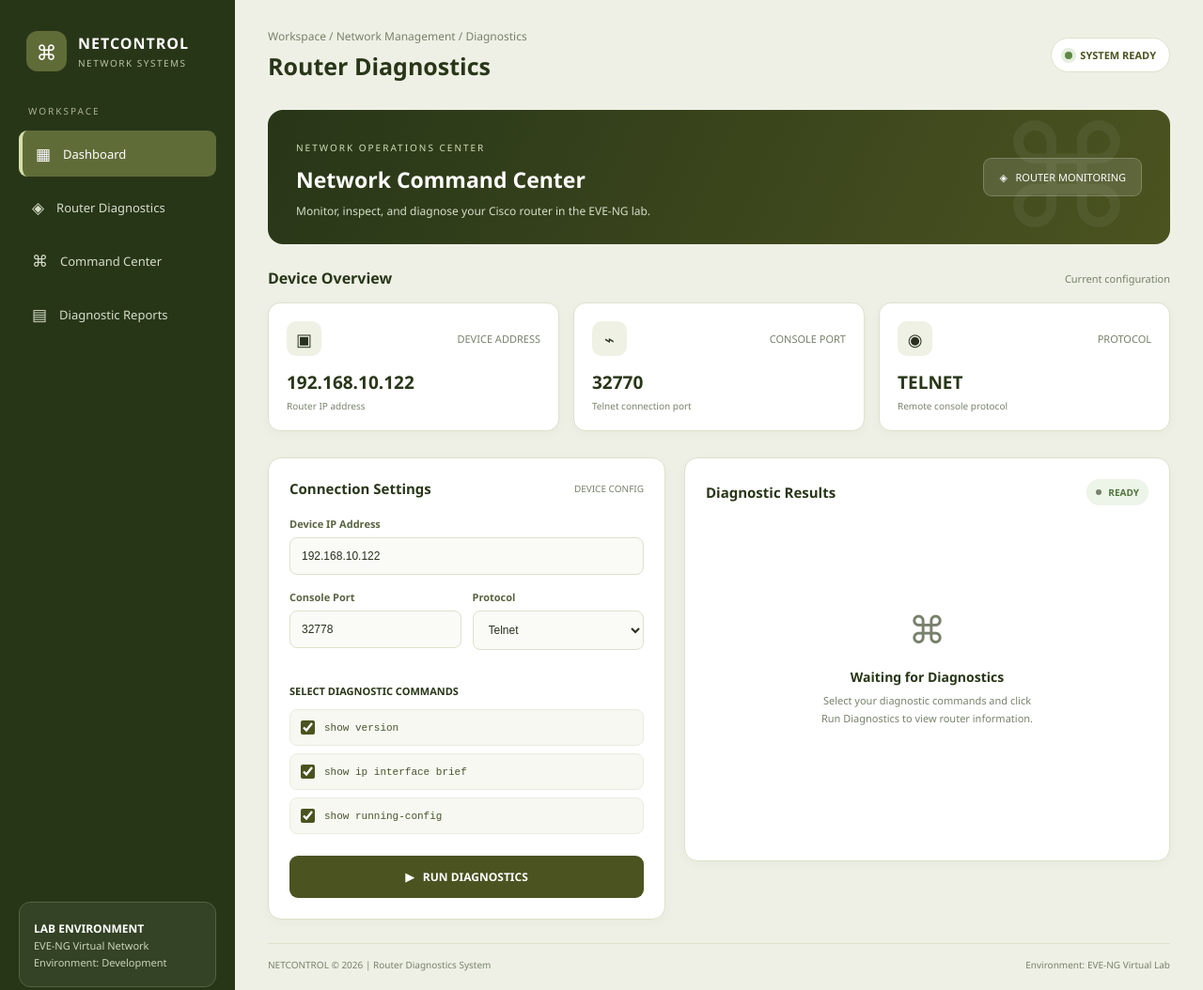
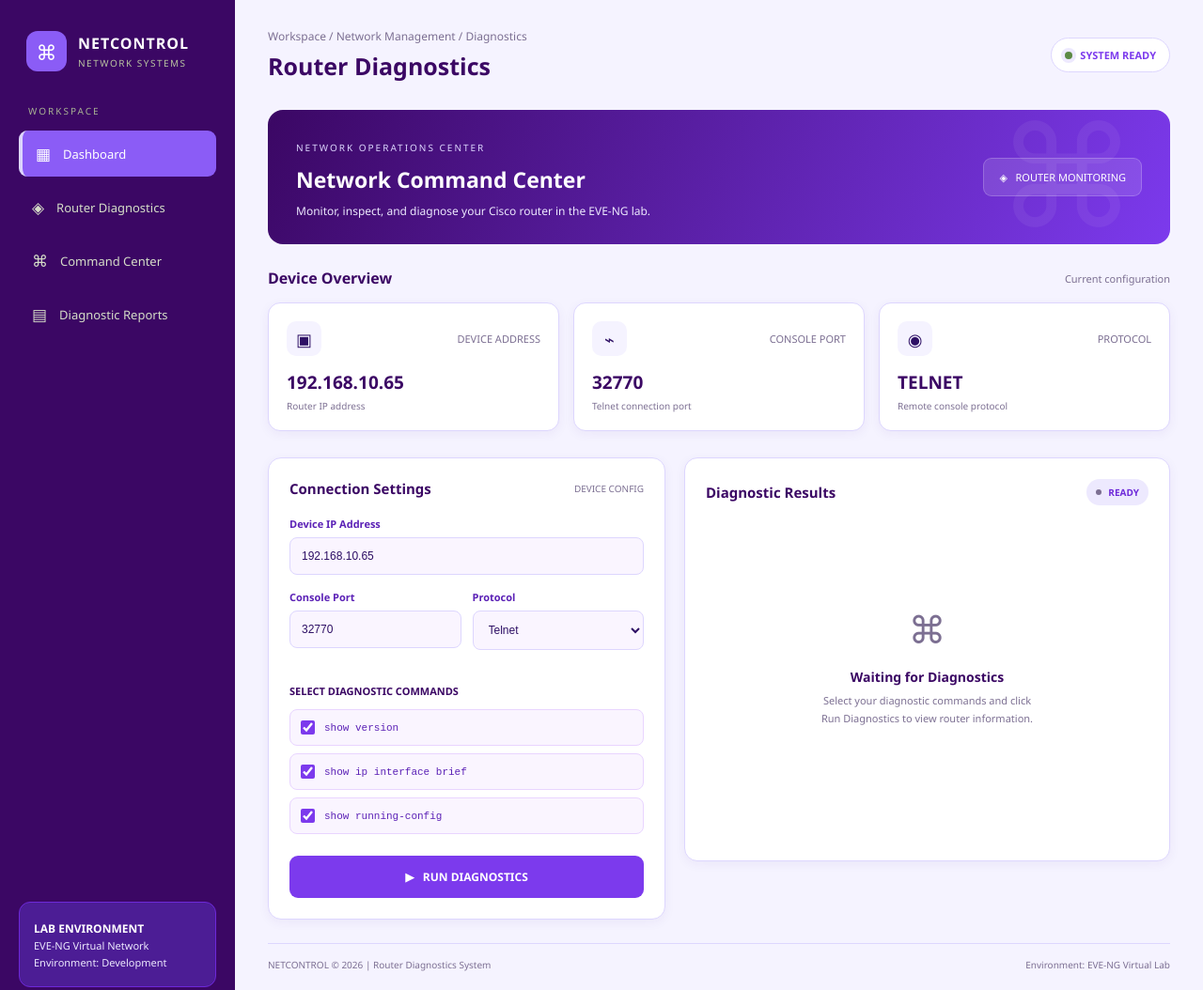
Before and after one commit to earldenver/avergonzado_automation, a plain HTML site: page RouterDiagnostics/index.html in a window 1280 px wide. Shown: the top 1054 px of the page at 94% size. Drawn offline with Linux system fonts and the light colour scheme.

Commit message:
Fix router diagnostics HTML and violet theme
Co-authored-by: Copilot <223556219+Copilot@users.noreply.github.com>

```diff
--- a/RouterDiagnostics/index.html
+++ b/RouterDiagnostics/index.html
@@ -7,23 +7,20 @@
     <title>Router Diagnostics | Network Command Center</title>
 
     <style>
-        /* ==============================
-           ARMY GREEN NETWORK DASHBOARD
-        ============================== */
 
         :root {
-            --army: #4B5320;
-            --army-dark: #283618;
-            --olive: #606C38;
-            --olive-light: #87945A;
-            --cream: #F5F5E9;
+            --army: #7C3AED;
+            --army-dark: #3B0764;
+            --olive: #8B5CF6;
+            --olive-light: #A78BFA;
+            --cream: #FAF5FF;
             --white: #FFFFFF;
-            --border: #DCE2CB;
-            --text: #29301E;
-            --muted: #78816B;
+            --border: #DDD6FE;
+            --text: #2E1065;
+            --muted: #7C6F92;
             --success: #5C8A45;
             --warning: #C18B35;
-            --dark-panel: #172116;
+            --dark-panel: #1E1033;
         }
 
         * {
@@ -34,7 +31,7 @@
 
         body {
             font-family: "Segoe UI", Arial, sans-serif;
-            background: #EEF0E5;
+            background: #F5F3FF;
             color: var(--text);
             min-height: 100vh;
         }
@@ -114,7 +111,7 @@
         .menu-item.active {
             background: var(--olive);
             color: white;
-            border-left: 4px solid #D5E0A8;
+            border-left: 4px solid #DDD6FE;
         }
 
         .menu-icon {
@@ -123,15 +120,15 @@
 
         .sidebar-bottom {
             margin-top: auto;
-            background: #344225;
-            border: 1px solid #536342;
+            background: #4C1D95;
+            border: 1px solid #6D28D9;
             border-radius: 12px;
             padding: 15px;
         }
 
         .sidebar-bottom p {
             font-size: 11px;
-            color: #CBD5BB;
+            color: #EDE9FE;
             line-height: 1.7;
         }
 
@@ -193,13 +190,13 @@
             height: 8px;
             background: var(--success);
             border-radius: 50%;
-            box-shadow: 0 0 0 4px #E5EFDD;
+            box-shadow: 0 0 0 4px #EDE9FE;
         }
 
         /* WELCOME BANNER */
 
         .welcome-banner {
-            background: linear-gradient(115deg, #283618, #4B5320);
+            background: linear-gradient(115deg, #3B0764, #7C3AED);
             color: white;
             padding: 27px 30px;
             border-radius: 16px;
@@ -227,7 +224,7 @@
         }
 
         .welcome-text small {
-            color: #D2DDB7;
+            color: #DDD6FE;
             letter-spacing: 2px;
             font-size: 10px;
         }
@@ -238,7 +235,7 @@
         }
 
         .welcome-text p {
-            color: #D6DEC9;
+            color: #EDE9FE;
             font-size: 12px;
         }
 
@@ -283,7 +280,7 @@
             padding: 19px;
             border: 1px solid var(--border);
             border-radius: 13px;
-            box-shadow: 0 3px 12px rgba(40,54,24,0.03);
+            box-shadow: 0 3px 12px rgba(76,29,149,0.06);
         }
 
         .card-top {
@@ -299,7 +296,7 @@
             display: flex;
             align-items: center;
             justify-content: center;
-            background: #EEF1E4;
+            background: #F5F3FF;
             border-radius: 10px;
             font-size: 18px;
         }
@@ -336,7 +333,7 @@
             border: 1px solid var(--border);
             border-radius: 14px;
             padding: 22px;
-            box-shadow: 0 3px 12px rgba(40,54,24,0.03);
+            box-shadow: 0 3px 12px rgba(76,29,149,0.06);
         }
 
         .panel-header {
@@ -366,7 +363,7 @@
             display: block;
             font-size: 11px;
             font-weight: 600;
-            color: #596442;
+            color: #5B21B6;
             margin-bottom: 7px;
         }
 
@@ -375,7 +372,7 @@
             width: 100%;
             padding: 12px;
             border: 1px solid var(--border);
-            background: #FAFBF6;
+            background: #FAF5FF;
             color: var(--text);
             border-radius: 8px;
             font-size: 12px;
@@ -385,7 +382,7 @@
         .form-group input:focus,
         .form-group select:focus {
             border-color: var(--olive);
-            box-shadow: 0 0 0 3px rgba(96,108,56,0.1);
+            box-shadow: 0 0 0 3px rgba(139,92,246,0.14);
         }
 
         .form-row {
@@ -408,8 +405,8 @@
             align-items: center;
             gap: 10px;
             padding: 11px;
-            background: #F7F8F1;
-            border: 1px solid #E9EDDF;
+            background: #FAF5FF;
+            border: 1px solid #E9D5FF;
             border-radius: 8px;
             margin-bottom: 8px;
         }
@@ -422,7 +419,7 @@
 
         .command-item code {
             font-size: 11px;
-            color: #47552E;
+            color: #5B21B6;
         }
 
         .run-button {
@@ -460,8 +457,8 @@
             display: inline-flex;
             align-items: center;
             gap: 7px;
-            background: #EDF4E8;
-            color: #50743D;
+            background: #EDE9FE;
+            color: #6D28D9;
             padding: 7px 10px;
             border-radius: 20px;
             font-size: 10px;
@@ -527,7 +524,7 @@
             align-items: center;
             gap: 10px;
             padding: 13px;
-            background: #F7F8F1;
+            background: #FAF5FF;
             cursor: pointer;
         }
 
@@ -546,7 +543,7 @@
             display: none;
             padding: 14px;
             background: var(--dark-panel);
-            color: #C8D9B9;
+            color: #DDD6FE;
             overflow-x: auto;
         }
 
@@ -732,7 +729,7 @@
                     <div class="card-icon">▣</div>
                     <span class="card-label">DEVICE ADDRESS</span>
                 </div>
-                <div class="card-value" id="overviewIP">192.168.10.122</div>
+                <div class="card-value" id="overviewIP">192.168.10.65</div>
                 <div class="card-description">Router IP address</div>
             </div>
 
@@ -772,7 +769,7 @@
                     <input
                         type="text"
                         id="deviceIP"
-                        value="192.168.10.122"
+                        value="192.168.10.65"
                         placeholder="Enter router IP address"
                     >
                 </div>
@@ -784,7 +781,7 @@
                         <input
                             type="number"
                             id="devicePort"
-                            value="32778"
+                            value="32770"
                         >
                     </div>
 
@@ -1024,50 +1021,81 @@ end`
             </div>
         `;
 
-        /*
-          DEMO MODE:
-          The timeout simulates command execution.
-          Replace this section with a fetch() request
-          when connecting your Python Flask backend.
-        */
-
-        setTimeout(() => {
-
+        fetch("/api/diagnostics", {
+            method: "POST",
+            headers: {"Content-Type": "application/json"},
+            body: JSON.stringify({
+                ip: ip,
+                port: port,
+                protocol: protocol,
+                commands: selectedCommands
+            })
+        })
+            .then(async (response) => {
+                const data = await response.json();
+                if (!response.ok) {
+                    throw new Error(data.error || "Diagnostics request failed.");
+                }
+                return data.results;
+            })
+            .then((results) => {
                 let outputHTML = "";
 
                 selectedCommands.forEach((command, index) => {
+                    const output = results[command];
+                    if (output === undefined) return;
 
-                const output = sampleOutputs[command];
                     const commandName = commandNames[command];
                     const resultID = "output-" + index;
 
                     outputHTML += `
                         <div class="result-item">
-
                             <div class="result-title"
                                  onclick="toggleResult('${resultID}')">
-
                                 <code>▸ ${commandName}</code>
                                 <span id="arrow-${index}">＋</span>
-
                             </div>
-
                             <div class="result-output" id="${resultID}">
                                 <pre>${escapeHTML(output)}</pre>
                             </div>
-
                         </div>
                     `;
                 });
 
                 resultsContainer.innerHTML = outputHTML;
+                setStatus("COMPLETED");
+            })
+            .catch((error) => {
+                let outputHTML = "";
 
-            setStatus("COMPLETED");
+                selectedCommands.forEach((command, index) => {
+                    const output = sampleOutputs[command];
+                    if (output === undefined) return;
 
+                    const commandName = commandNames[command];
+                    const resultID = "output-" + index;
+
+                    outputHTML += `
+                        <div class="result-item">
+                            <div class="result-title"
+                                 onclick="toggleResult('${resultID}')">
+                                <code>▸ ${commandName}</code>
+                                <span id="arrow-${index}">＋</span>
+                            </div>
+                            <div class="result-output" id="${resultID}">
+                                <pre>${escapeHTML(output)}</pre>
+                            </div>
+                        </div>
+                    `;
+                });
+
+                resultsContainer.innerHTML = outputHTML;
+                setStatus("DEMO RESULTS");
+            })
+            .finally(() => {
                 runButton.disabled = false;
                 runButton.innerHTML = "▶ &nbsp; RUN DIAGNOSTICS";
-
-        }, 2000);
+            });
     }
 
     /* ESCAPE OUTPUT TEXT */
```
Lines whose indentation alone changed are shown as unchanged.
